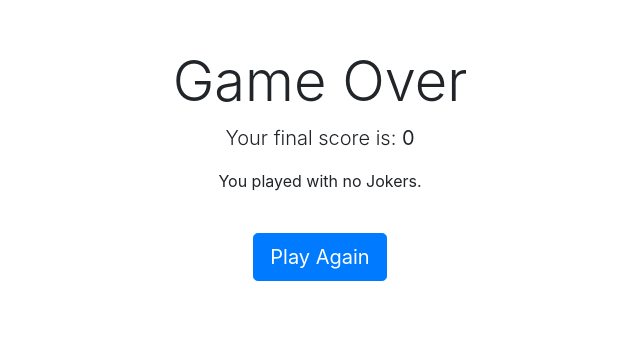
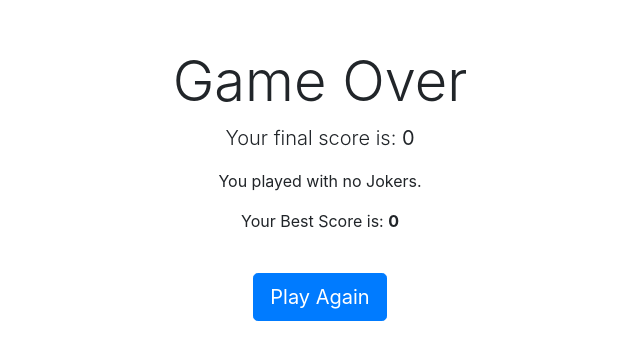
Before and after one commit to Baribrahim/cardgame, a Flask app: page /game_over in a window 1280 px wide. Shown: the part 66-426 px from the top of the page, without its empty margins (320-960 px from the left). Run offline with Flask 3, Linux system fonts and the light colour scheme; some libraries are stand-ins or nearby versions.

Commit message:
Added Best Score game feature

```diff
--- a/app.py
+++ b/app.py
@@ -100,8 +100,16 @@ def home():
 
 @app.route('/start_game', methods=['POST'])
 def start_game():
-    # Clear any existing session data to reset the game
-    session.clear()
+    # Preserve the best_score if it exists
+    best_score = session.get('best_score', 0)
+
+    # Clear only game-specific session data
+    keys_to_remove = ['deck', 'current_card', 'score', 'total_cards']
+    for key in keys_to_remove:
+        session.pop(key, None)
+
+    # Re-initialize the best_score in the session
+    session['best_score'] = best_score
 
     # Get the user's choice from the form
     include_jokers_choice = request.form.get('include_jokers')
@@ -132,6 +140,7 @@ def game():
 
     current_card = session['current_card']
     score = session.get('score', 0)
+    best_score = session.get('best_score', 0)
     total_cards = session.get('total_cards', 52)
     remaining_cards = len(session['deck'])
     progress = ((total_cards - remaining_cards - 1) / total_cards) * 100  # -1 because one card is already dealt
@@ -146,6 +155,7 @@ def game():
         current_card=current_card,
         current_card_image=current_card_image,
         score=score,
+        best_score=best_score,
         progress=progress
     )
 
@@ -184,6 +194,10 @@ def guess():
     if result == True:
         session['score'] += 1
         flash('Correct! You gain a point.', 'success')
+         # Update Best Score if necessary
+        if session['score'] > session.get('best_score', 0):
+            session['best_score'] = session['score']
+            flash('Congratulations! You have a new Best Score!', 'info')
     elif result == False:
         flash('Incorrect! Game over.', 'danger')
         return redirect(url_for('game_over'))
@@ -202,8 +216,9 @@ def guess():
 @app.route('/game_over')
 def game_over():
     score = session.get('score', 0)
+    best_score = session.get('best_score', 0)  # Retrieve Best Score
     include_jokers = session.get('include_jokers', False)
-    return render_template('game_over.html', score=score, include_jokers=include_jokers)
+    return render_template('game_over.html', score=score, best_score=best_score, include_jokers=include_jokers)
 
 if __name__ == '__main__':
     app.run(debug=True)
--- a/templates/game.html
+++ b/templates/game.html
@@ -27,7 +27,11 @@
     style="max-height: 300px"
   />
 
-  <p class="mt-3">Score: <strong>{{ score }}</strong></p>
+  <div class="mt-3">
+    <p>Score: <strong>{{ score }}</strong></p>
+    <p>Best Score: <strong>{{ best_score }}</strong></p>
+    <!-- Best Score Display -->
+  </div>
 
   <!-- Guess Buttons -->
   <form action="{{ url_for('guess') }}" method="post" class="mt-4">
--- a/templates/game_over.html
+++ b/templates/game_over.html
@@ -21,6 +21,8 @@
     You played with {% if include_jokers %}Jokers included{% else %}no Jokers{%
     endif %}.
   </p>
+  <p>Your Best Score is: <strong>{{ best_score }}</strong></p>
+  <!-- Best Score Display -->
   <a href="{{ url_for('home') }}" class="btn btn-primary btn-lg mt-4"
     >Play Again</a
   >
```
